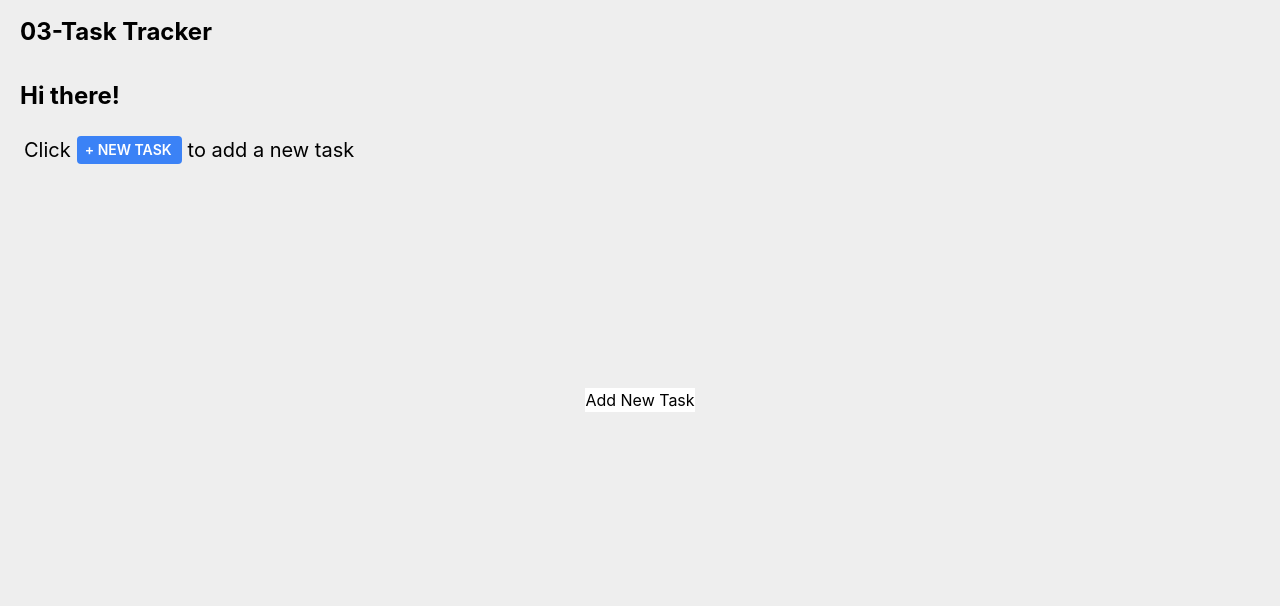
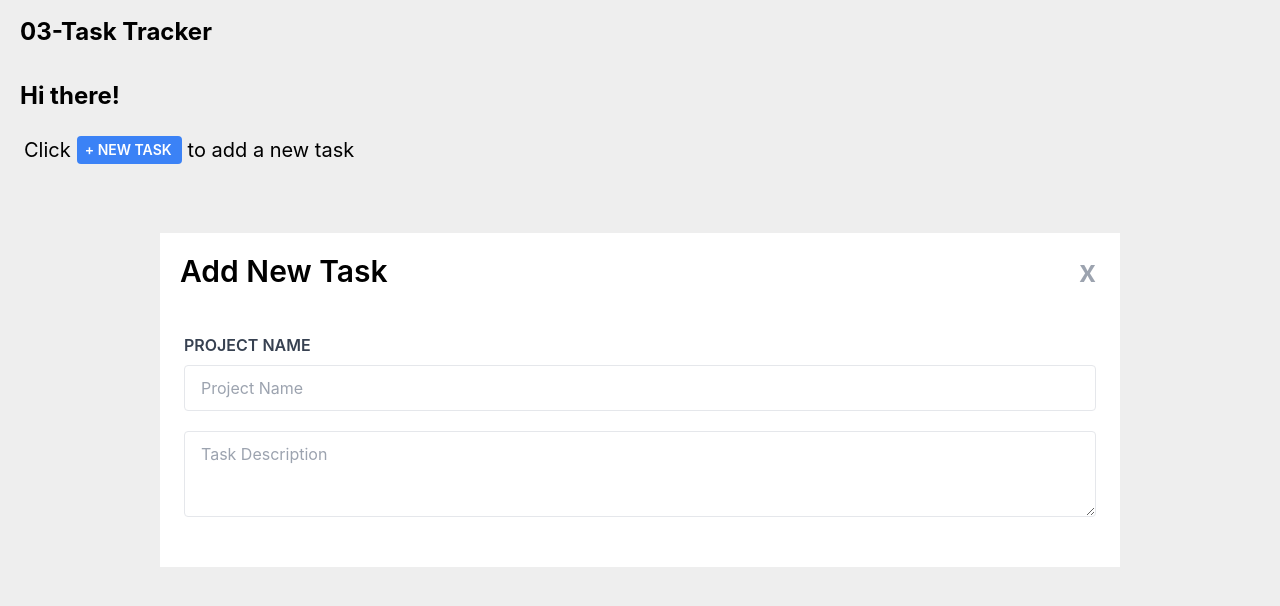
Before and after one commit to JW796/03-task-tracker, a React (Create React App) app: page / in a window 1280 px wide. Both pictures are taken after a click on the button "+ NEW TASK". Shown: the top 606 px of the page. Built offline with nearby package versions, Linux system fonts and the light colour scheme.

Commit message:
Render Project name and Description input

```diff
--- a/src/components/AddTask.jsx
+++ b/src/components/AddTask.jsx
@@ -14,7 +14,44 @@ const AddTask = () => {
             {addModal ? (
                 <>
                 <div className="flex items-center justify-center overflow-x-hidden overflow-y-auto fixed inset-0 z-100">
-                    <h3 className="bg-white">Add New Task</h3>
+                    <div className="w-9/12 bg-white rounded-tg shaddow-md relative flex flex-col">
+                    <div className="flex flex-row justify-between p-5">
+                    <h3 className="text-3xl font-semibold">Add New Task</h3>
+                    <button
+                    className="px-1 text-gray-400 float-right text-3xl leading-none font-semibold block"
+                    onClick={() => setAddModal(false)}
+                    >
+                        x
+                    </button>
+                    </div>
+                    <form className="p-6">
+                        <div>
+
+                        <label className="track-wide uppercase text-gray-700 text-xx font-semibold mb-2 block"
+                        htmlFor="project-name">
+                            Project Name
+                        </label>
+                            <input
+                            className="w-full big-gray-200 test-grey-700 border border-gray-200 rounded py-3 px-4 mb-5 leading-tight focus:outline-none focus:bg-white"
+                                id="project-name"
+                                type="text"
+                                placeholder="Project Name"
+                                required
+                            />
+                        </div>
+                        <div>
+                            <label htmlFor=""></label>
+                            <textarea
+                            className="w-full big-gray-200 test-grey-700 border border-gray-200 rounded py-3 px-4 mb-5 leading-tight focus:outline-none focus:bg-white"
+                            id="task-description"
+                            rows="3"
+                            placeholder="Task Description"
+                            >
+
+                            </textarea>
+                        </div>
+                        </form>
+                    </div>
                 </div>
 
                 </>
```
